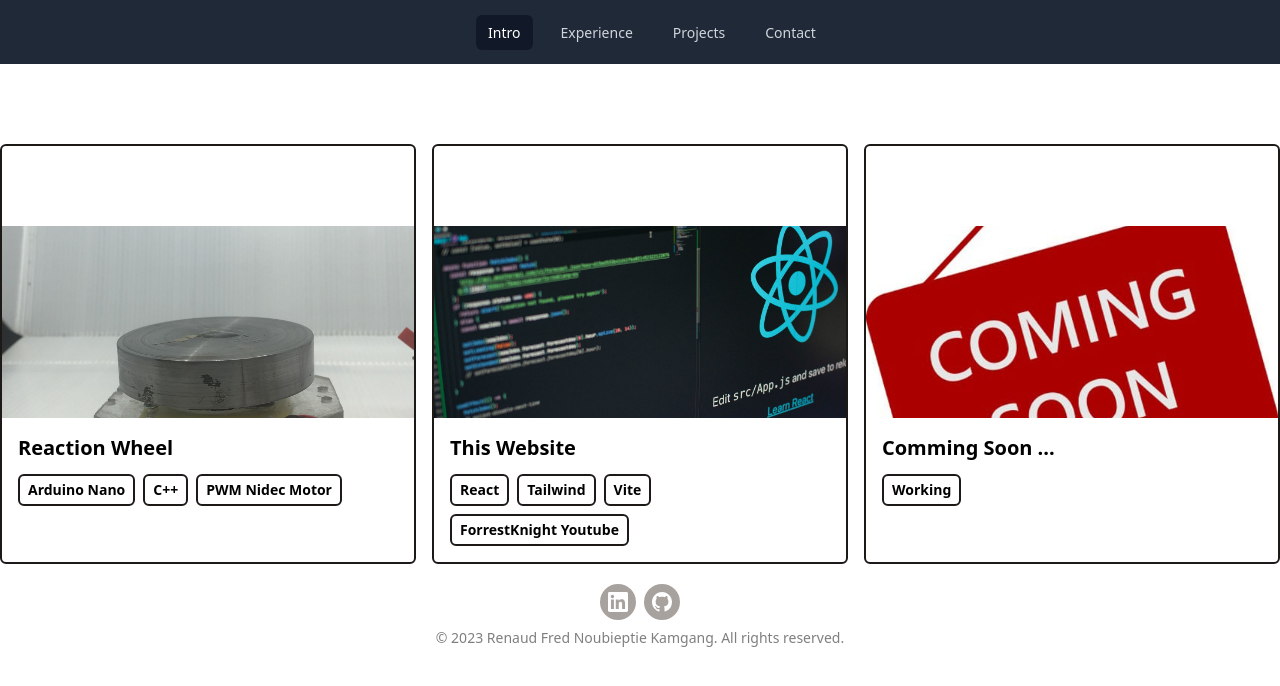
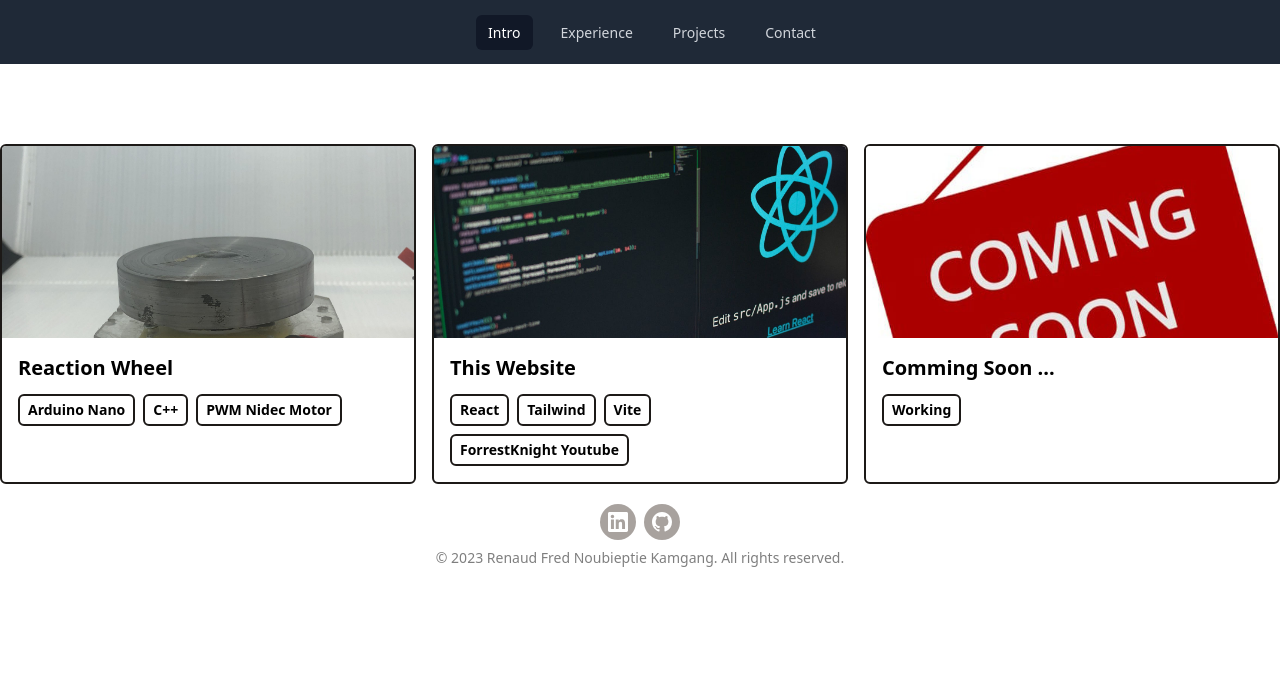
Before and after one commit to Renaud2002/renaud-site, a React (Vite) app: page /Portfolio in a window 1280 px wide. Shown: the top 686 px of the page. Built offline with nearby package versions, Linux system fonts and the light colour scheme.

Commit message:
fixes image padding in projects

```diff
--- a/src/App.jsx
+++ b/src/App.jsx
@@ -29,7 +29,7 @@ function App() {
   // }
 
   return (
-    <div className='App'>
+    <div>
       <Navbar/>
       <div>
         <Routes>
--- a/src/components/PortfolioItem.jsx
+++ b/src/components/PortfolioItem.jsx
@@ -2,7 +2,7 @@ import React from 'react';
 
 function PortfolioItem({title, imgUrl, stack, link}){
     return (
-        <div className="border-2 border-stone-900 rounded-md overflow-hidden pt-20">
+        <div className="border-2 border-stone-900 rounded-md overflow-hidden">
             <img
                 src={imgUrl}
                 alt="Portfolio"
```
